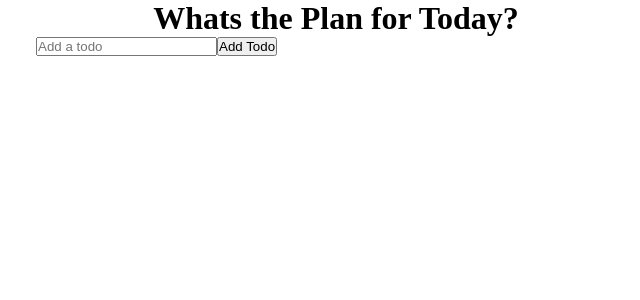
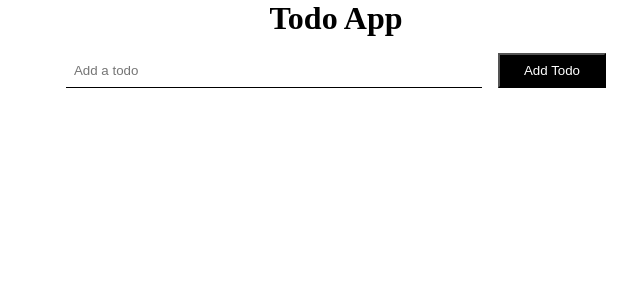
Before and after one commit to lielgrott/todo, a React (Create React App) app in the folder client/: page / in a window 1280 px wide. Shown: the top 300 px of the page, without its empty margins (304-944 px from the left). Built offline with nearby package versions, Linux system fonts and the light colour scheme.

Commit message:
adding css to app

```diff
--- a/client/src/App.css
+++ b/client/src/App.css
@@ -12,3 +12,52 @@
 h1 {
     text-align: center;
 }
+.todo-form{
+    margin-top: 1rem;
+    display: flex;
+    gap: 1rem;
+    justify-content: center;
+}
+.todo-btn{
+    background-color: #000;
+    color: #fff;
+    padding: 0.5rem 1.5rem;
+}
+.todo-input{
+    border: none;
+    outline: none;
+    width: 400px;
+    padding: 0 0.5rem;
+    border-bottom: 1px solid #000;
+}
+.todo-row{
+    position: relative;
+    margin-top: 1rem;
+    background-color: #000;
+    color: #fff;
+    padding: 1.5rem 3rem;
+    border-radius: 5px;
+}
+.todo-row-complete{
+        position: relative;
+        margin-top: 1rem;
+        background-color: #000;
+        opacity: 0.7;
+        color: #fff;
+        padding: 1.5rem 3rem;
+        border-radius: 5px;
+}
+.icons{
+    position: absolute;
+    top: 50%;
+    transform: translateY(-50%);
+    right: 10px;
+    display: flex;
+    gap: 0.5rem;
+}
+.delete-icon{
+    cursor: pointer;
+}
+.edit-icon{
+    cursor: pointer;
+}
--- a/client/src/components/Todo.js
+++ b/client/src/components/Todo.js
@@ -1,10 +1,6 @@
 import React, { useState } from 'react';
 import { RiCloseCircleLine } from 'react-icons/ri';
 import { TiEdit } from 'react-icons/ti';
-
-import TodoForm from './TodoForm'
-import TodoList from './TodoList'
-
 
 function Todo({ todos, completeTodo, removeTodo }) {
     const [edit, setEdit] = useState({
@@ -12,7 +8,7 @@ function Todo({ todos, completeTodo, removeTodo }) {
         value: ''
     });
     return todos.map((todo, index) => {
-        <div className={todo.iscomplete ? 'todo-row complete' : 'todo-row'} key={index}>
+        <div className={todo.iscomplete ? 'todo-row-complete' : 'todo-row'} key={index}>
             <div key={todo.id} onClick={() => completeTodo(todo.id)}>
                 {todo.text}
             </div>
--- a/client/src/components/TodoList.js
+++ b/client/src/components/TodoList.js
@@ -32,7 +32,7 @@ function TodoList() {
 
     return (
         <div>
-            <h1>Whats the Plan for Today?</h1>
+            <h1>Todo App</h1>
             <TodoForm onSubmit={addTodo} />
             <Todo
                 todos={todos}
```
Also changed, not shown: 1 other file (tests, documents, lock files or other folders).
